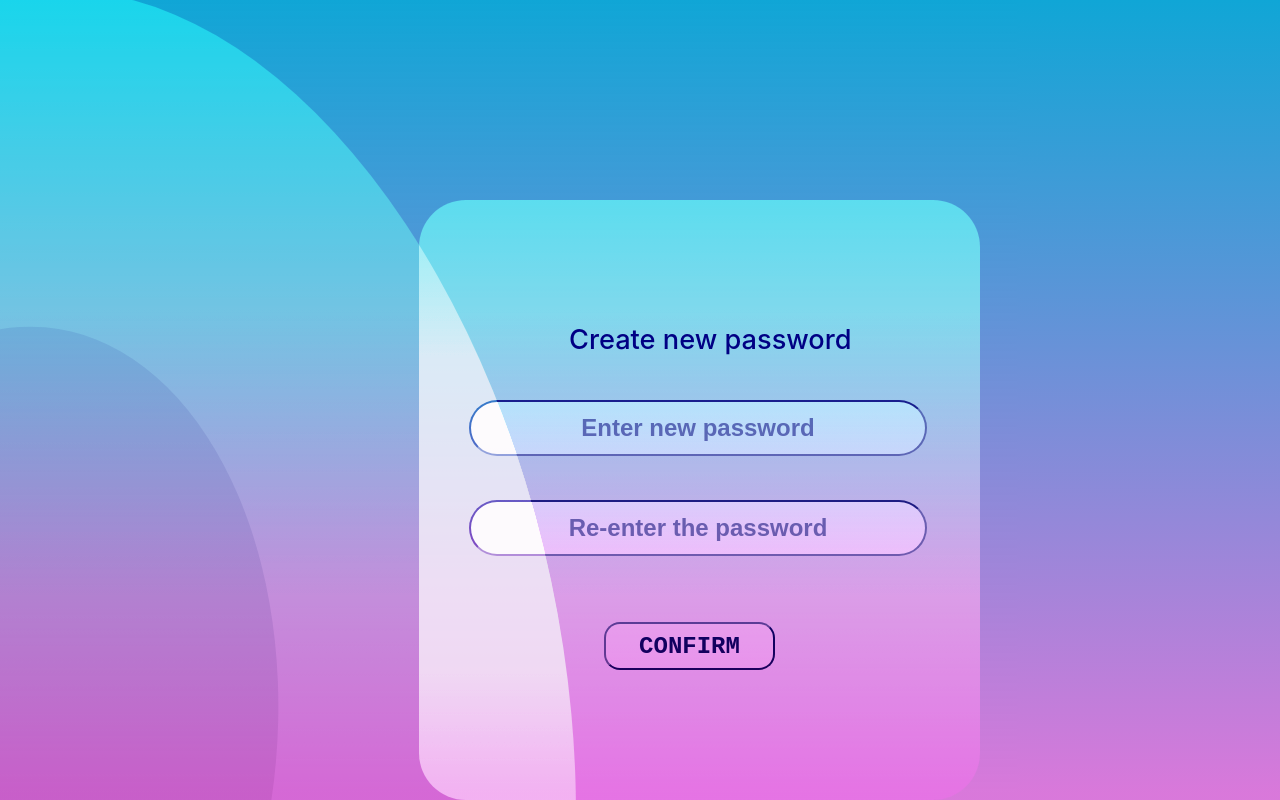
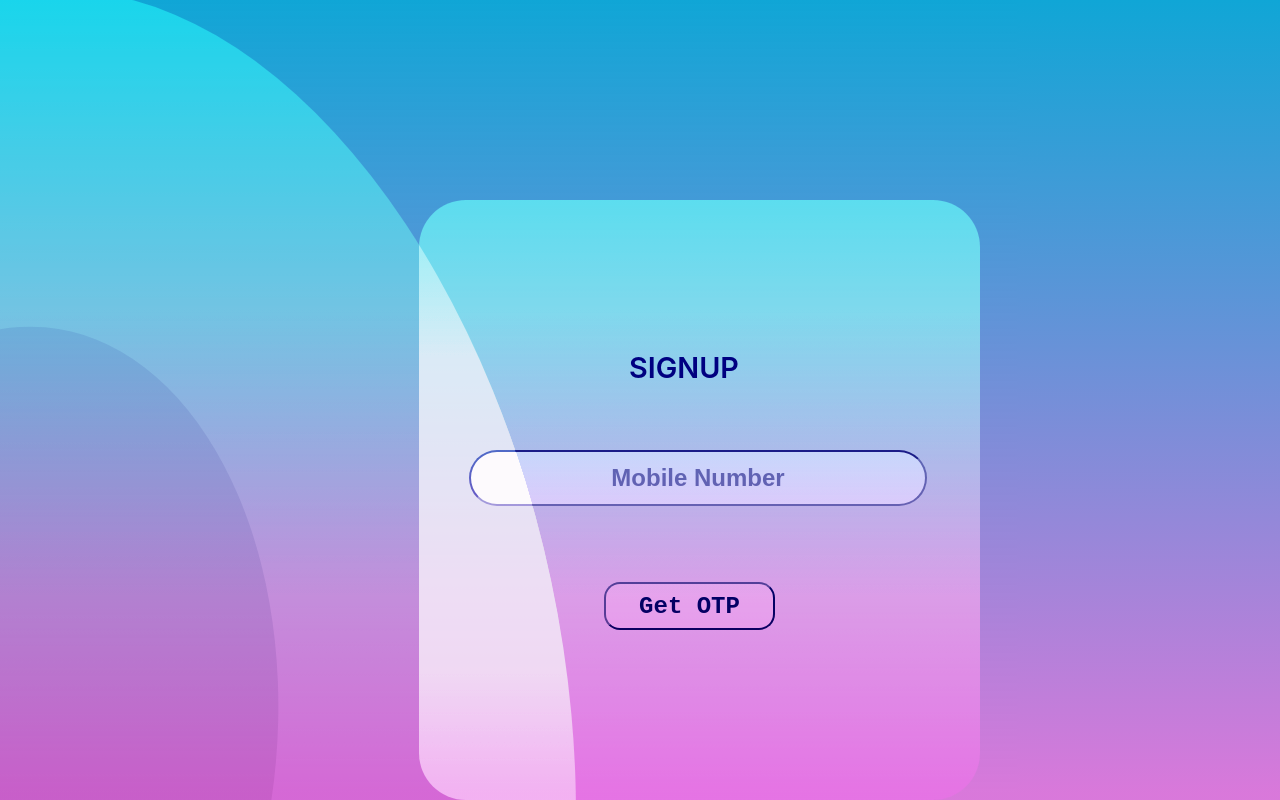
Before and after one commit to shithins/c-mediate-frontend, a React (Create React App) app: page /signup in a window 1280 px wide. Built offline with nearby package versions, Linux system fonts and the light colour scheme.

Commit message:
modification

```diff
--- a/src/components/Signup/Signup.js
+++ b/src/components/Signup/Signup.js
@@ -3,7 +3,7 @@ import './Signup.css';
 import { SignupNumber, Verifyotp, Cpassword } from "./Signupsub";
 
 export default function Signup ()  {
-    const [page,setPage]=useState("cpass")
+    const [page,setPage]=useState("mobile")
     return(
         <div className="SignupMain">
             <div className="signup-box">
```
